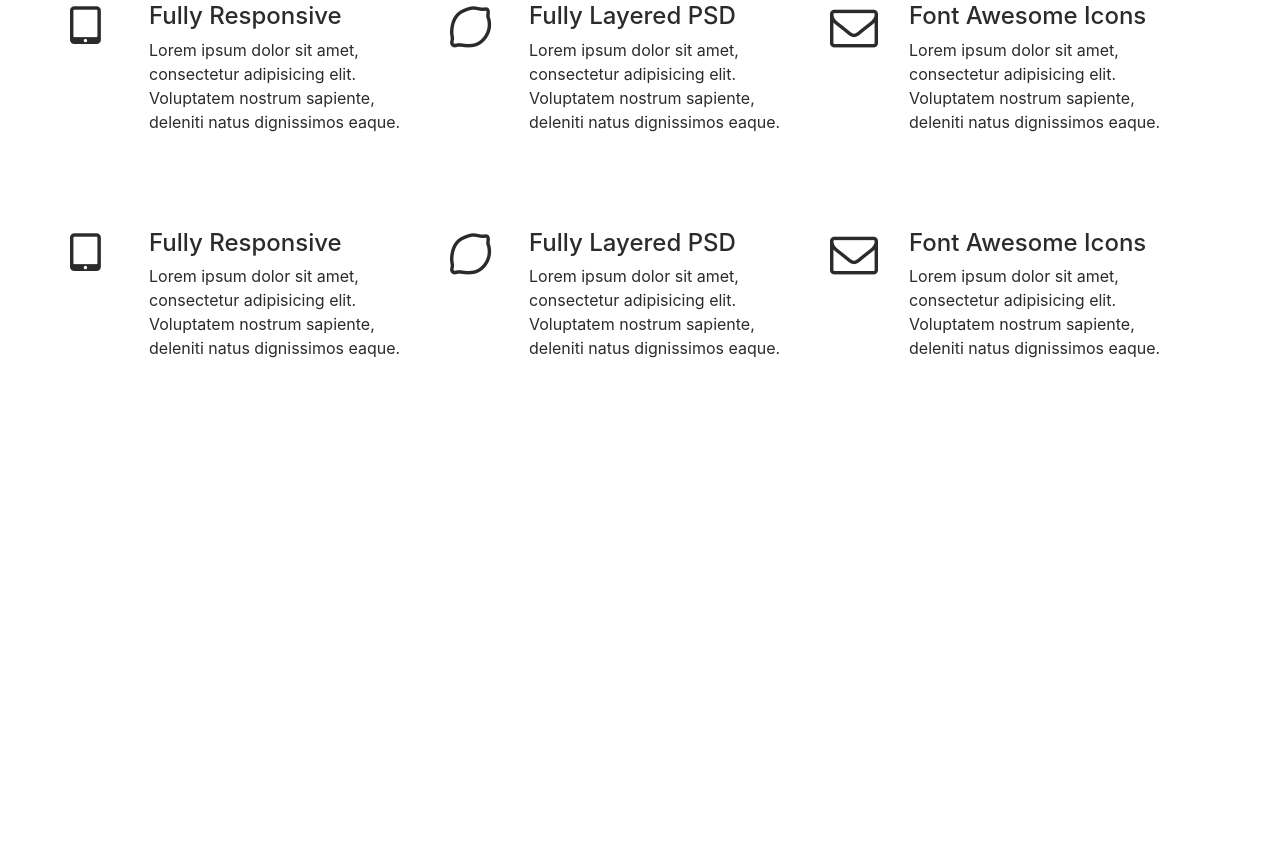
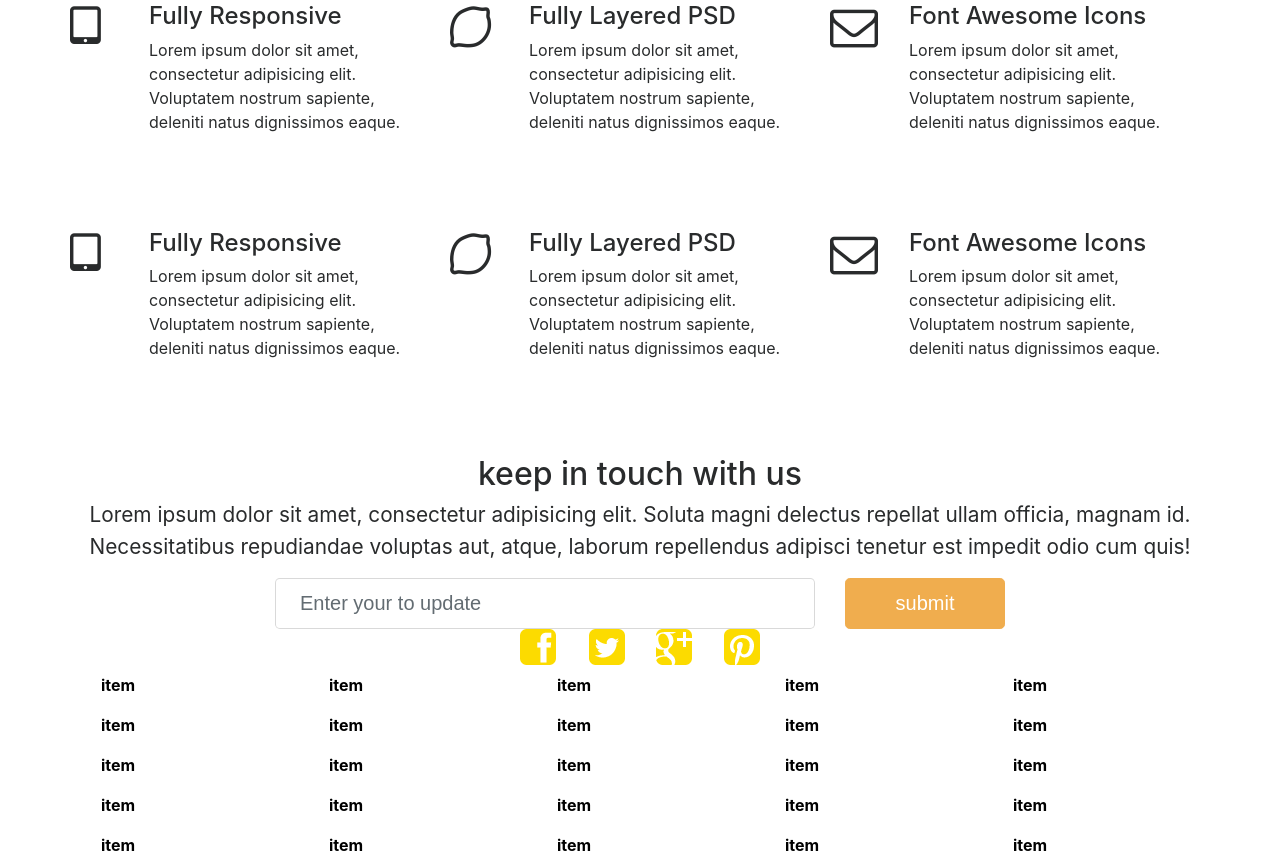
Before and after one commit to Senhordim/landinghero4, a website: page index.html in a window 1280 px wide. Shown: the part 1031-1896 px from the top of the page. Before the commit the page ends 1487 px from the top, so only its background shows below. Drawn offline with Linux system fonts and the light colour scheme.

Commit message:
created footer section

```diff
--- a/index.html
+++ b/index.html
@@ -182,6 +182,74 @@
     </div>
   </section>
 
+  <footer class="footer">
+    <div class="container">
+      <h4 class="headline text-center">keep in touch with us</h4>
+      <p class="description text-center">Lorem ipsum dolor sit amet, consectetur adipisicing elit. Soluta magni delectus repellat ullam officia, magnam id. Necessitatibus repudiandae voluptas aut, atque, laborum repellendus adipisci tenetur est impedit odio cum quis!</p>
+      <form action="#">
+        <div class="row">
+          <div class="col-6 offset-lg-2">
+            <input type="text" class="form-control form-control-lg" placeholder="Enter your to update">
+          </div>
+          <div class="col-2">
+            <button class="btn btn-block btn-lg btn-warning">submit</button>
+          </div>
+        </div>
+      </form>
+
+      <img src="assets/images/social-connect.png" class='mx-auto d-block img-fluid' alt="">
+
+      <div class="row">
+        <div class="col">
+          <ul class="nav flex-column">
+            <li class="nav-item"><a class="nav-link" href="#">item</a></li>
+            <li class="nav-item"><a class="nav-link" href="#">item</a></li>
+            <li class="nav-item"><a class="nav-link" href="#">item</a></li>
+            <li class="nav-item"><a class="nav-link" href="#">item</a></li>
+            <li class="nav-item"><a class="nav-link" href="#">item</a></li>
+          </ul>
+        </div>
+        <div class="col">
+          <ul class="nav flex-column">
+            <li class="nav-item"><a class="nav-link" href="#">item</a></li>
+            <li class="nav-item"><a class="nav-link" href="#">item</a></li>
+            <li class="nav-item"><a class="nav-link" href="#">item</a></li>
+            <li class="nav-item"><a class="nav-link" href="#">item</a></li>
+            <li class="nav-item"><a class="nav-link" href="#">item</a></li>
+          </ul>
+        </div>
+        <div class="col">
+          <ul class="nav flex-column">
+            <li class="nav-item"><a class="nav-link" href="#">item</a></li>
+            <li class="nav-item"><a class="nav-link" href="#">item</a></li>
+            <li class="nav-item"><a class="nav-link" href="#">item</a></li>
+            <li class="nav-item"><a class="nav-link" href="#">item</a></li>
+            <li class="nav-item"><a class="nav-link" href="#">item</a></li>
+          </ul>
+        </div>
+        <div class="col">
+          <ul class="nav flex-column">
+            <li class="nav-item"><a class="nav-link" href="#">item</a></li>
+            <li class="nav-item"><a class="nav-link" href="#">item</a></li>
+            <li class="nav-item"><a class="nav-link" href="#">item</a></li>
+            <li class="nav-item"><a class="nav-link" href="#">item</a></li>
+            <li class="nav-item"><a class="nav-link" href="#">item</a></li>
+          </ul>
+        </div>
+        <div class="col">
+          <ul class="nav flex-column">
+            <li class="nav-item"><a class="nav-link" href="#">item</a></li>
+            <li class="nav-item"><a class="nav-link" href="#">item</a></li>
+            <li class="nav-item"><a class="nav-link" href="#">item</a></li>
+            <li class="nav-item"><a class="nav-link" href="#">item</a></li>
+            <li class="nav-item"><a class="nav-link" href="#">item</a></li>
+          </ul>
+        </div>
+
+      </div>
+    </div>
+  </footer>
+
   <script src="bower_components/jquery/dist/jquery.min.js"></script>
   <script src="bower_components/tether/dist/js/tether.min.js"></script>
   <script src="bower_components/bootstrap/dist/js/bootstrap.min.js"></script>
```
